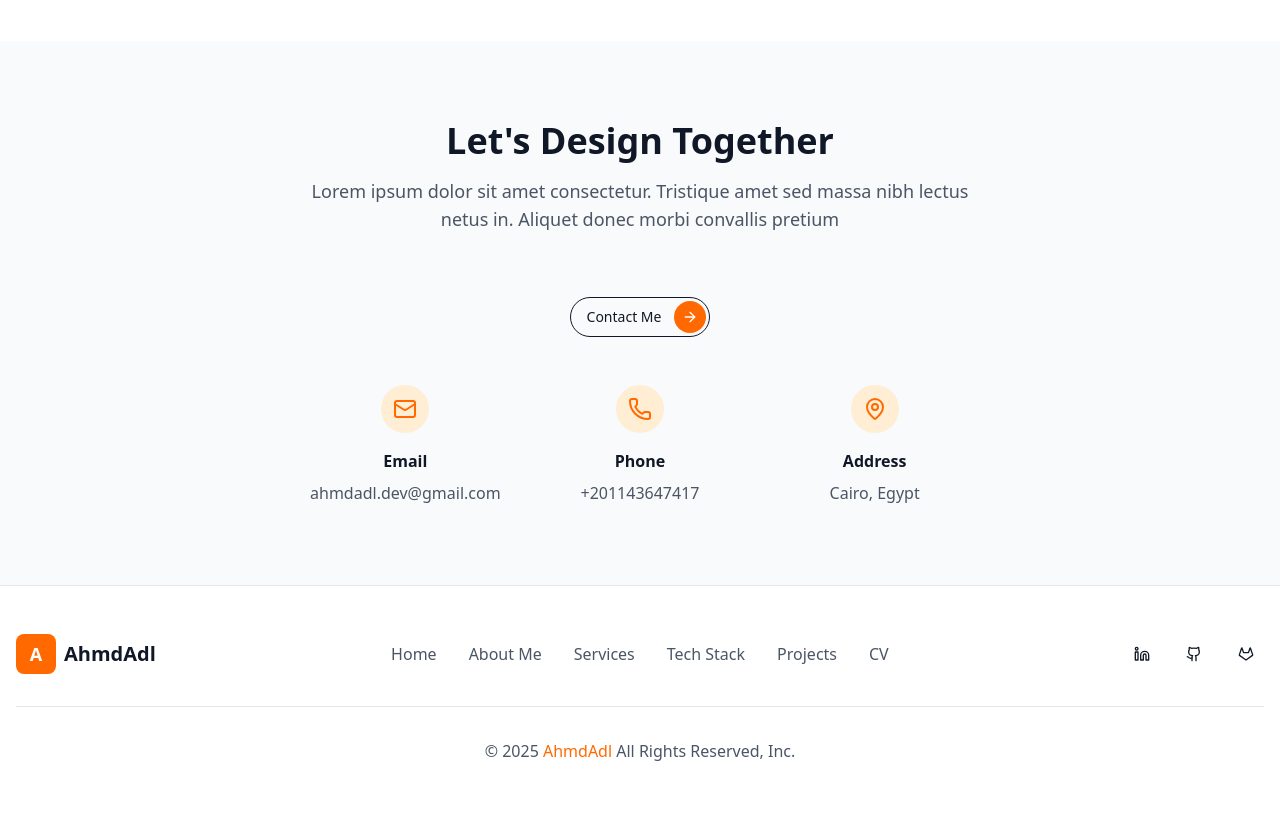
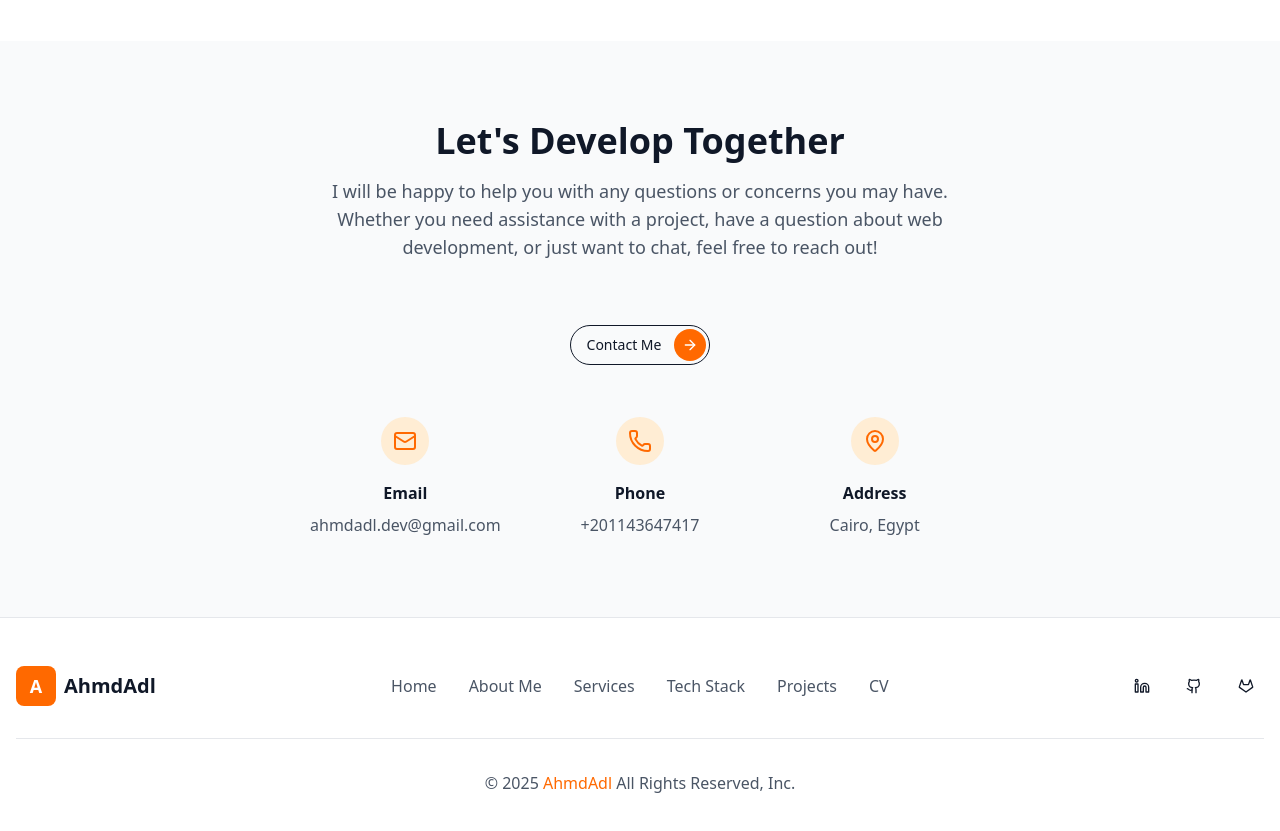
Before and after one commit to ahmdadl/portfolio-latest, a React (Vite) app: page / in a window 1280 px wide. Shown: the part 5620-6451 px from the top of the page. Built offline with nearby package versions, Linux system fonts and the light colour scheme.

Commit message:
feat: send contact us mail

```diff
--- a/package.json
+++ b/package.json
@@ -42,6 +42,7 @@
     "clsx": "^2.1.1",
     "cmdk": "^1.1.1",
     "date-fns": "^4.1.0",
+    "email-validator": "^2.0.4",
     "embla-carousel-react": "^8.6.0",
     "framer-motion": "^12.18.1",
     "input-otp": "^1.4.2",
--- a/src/components/home/AnimatedContactForm.tsx
+++ b/src/components/home/AnimatedContactForm.tsx
@@ -5,6 +5,7 @@ import {
     InputButtonProvider,
     InputButtonSubmit,
 } from '@/components/animate-ui/buttons/input';
+import * as EmailValidator from 'email-validator';
 import { Check, Loader2 } from 'lucide-react';
 import { motion } from 'motion/react';
 import * as React from 'react';
@@ -17,6 +18,7 @@ export const AnimatedContactForm = ({ isDark }: { isDark: boolean }) => {
     const [pending, startTransition] = React.useTransition();
     const [success, setSuccess] = React.useState(false);
     const [value, setValue] = React.useState('');
+    const [emailError, setEmailError] = React.useState('');
 
     const handleSubmit = React.useCallback(
         (e: React.FormEvent<HTMLFormElement>) => {
@@ -27,20 +29,33 @@ export const AnimatedContactForm = ({ isDark }: { isDark: boolean }) => {
                 return;
             }
 
-            const formData = new FormData(e.currentTarget);
-            const values = Object.fromEntries(formData.entries());
+            const emailInput = document.getElementById(
+                'email-input'
+            ) as HTMLInputElement;
+
+            setEmailError('');
+
+            if (!EmailValidator.validate(emailInput.value)) {
+                setEmailError('Please enter a valid email address.');
+                return;
+            }
 
             startTransition(async () => {
                 try {
                     const response = await fetch(
-                        'https://api.emailjs.com/api/v1.0/email/send',
+                        'http://api-supps.test/api/send-portfolio-mail',
                         {
                             method: 'POST',
                             headers: {
                                 'Content-Type': 'application/json',
                                 'X-API-Key': 'YOUR_API_KEY',
+                                'X-Application-Type': 'webOs',
+                                'X-PUBLIC-TOKEN':
+                                    '67EE4B4FABE39DE2697E566867BE24FF',
                             },
-                            body: JSON.stringify(values),
+                            body: JSON.stringify({
+                                email: emailInput.value,
+                            }),
                         }
                     );
 
@@ -62,13 +77,15 @@ export const AnimatedContactForm = ({ isDark }: { isDark: boolean }) => {
                 }
             });
         },
-        [showInput, setShowInput, setSuccess, setValue]
+        [showInput, setShowInput, setSuccess, setValue, emailError]
     );
 
     return (
+        <>
             <form
                 onSubmit={handleSubmit}
                 className='w-full flex items-center justify-center'
+                noValidate
             >
                 <InputButtonProvider
                     showInput={showInput}
@@ -110,6 +127,7 @@ export const AnimatedContactForm = ({ isDark }: { isDark: boolean }) => {
                         </InputButtonSubmit>
                     </InputButton>
                     <InputButtonInput
+                        id='email-input'
                         type='email'
                         placeholder='your-email@example.com'
                         value={value}
@@ -122,5 +140,9 @@ export const AnimatedContactForm = ({ isDark }: { isDark: boolean }) => {
                     />
                 </InputButtonProvider>
             </form>
+            <p className='text-red-600 dark:text-red-400 w-full flex items-center justify-center my-1 mb-3'>
+                {emailError}
+            </p>
+        </>
     );
 };
--- a/src/components/home/Contact.tsx
+++ b/src/components/home/Contact.tsx
@@ -16,16 +16,17 @@ export default function Contact({ isDark }: { isDark: boolean }) {
                     className='text-center mb-16'
                 >
                     <h2 className='text-4xl font-bold mb-4'>
-                        Let's Design Together
+                        Let's Develop Together
                     </h2>
                     <p
                         className={`text-lg max-w-2xl mx-auto ${
                             isDark ? 'text-gray-300' : 'text-gray-600'
                         }`}
                     >
-                        Lorem ipsum dolor sit amet consectetur. Tristique amet
-                        sed massa nibh lectus netus in. Aliquet donec morbi
-                        convallis pretium
+                        I will be happy to help you with any questions or
+                        concerns you may have. Whether you need assistance with
+                        a project, have a question about web development, or
+                        just want to chat, feel free to reach out!
                     </p>
                 </motion.div>
 
```
Also changed, not shown: 1 other file (tests, documents, lock files or other folders). Lines whose indentation alone changed are shown as unchanged.
